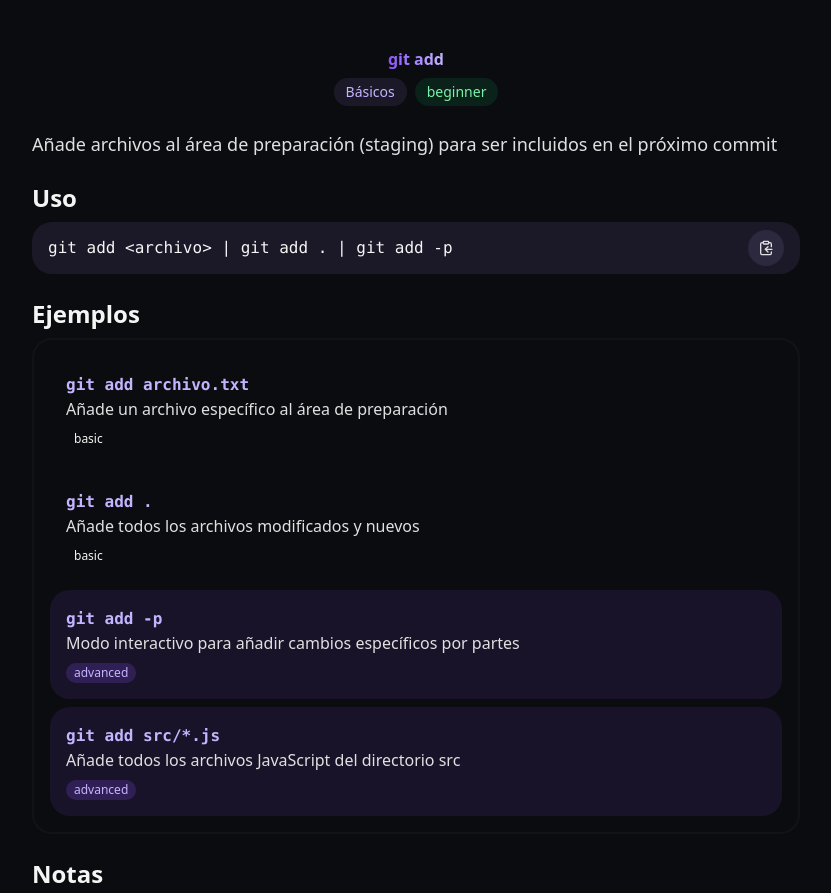
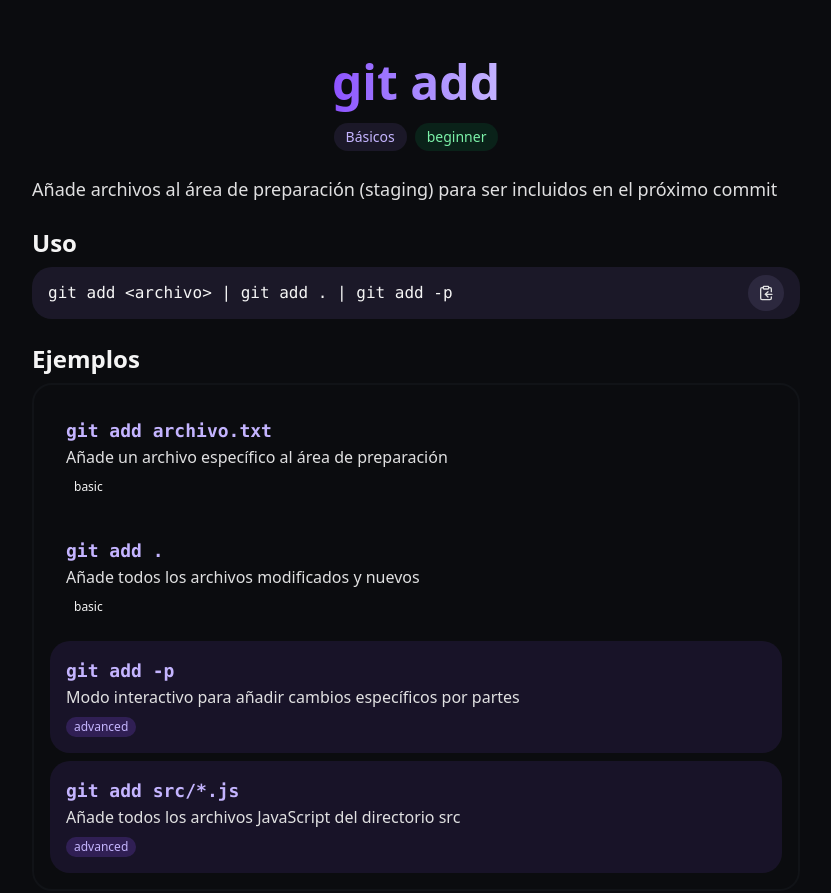
Before and after one commit to Max29xD/git-command, an Astro site: page /command/add in a window 1280 px wide. Shown: the top 893 px of the page, without its empty margins (224-1055 px from the left). Built offline with nearby package versions, Linux system fonts and the light colour scheme; Astro itself is replaced by a stand-in of ours; some packages are replaced by stand-ins of ours; what @shrutibalasa/tailwind-grid-auto-fit would draw is missing.

Commit message:
fix: Adjust text sizing and gradient classes on command page

```diff
--- a/src/pages/command/[...slug].astro
+++ b/src/pages/command/[...slug].astro
@@ -42,7 +42,7 @@ const {
     <article class="prose prose-invert mx-auto max-w-3xl">
       <div class="mb-6 flex flex-col items-center gap-y-2">
         <h1
-          class="~text-5xl/6xl bg-gradient-to-r from-violet-500 to-violet-300 bg-clip-text text-center !leading-[1.4] font-bold text-transparent"
+          class="text-5xl bg-gradient-to-r from-violet-500 to-violet-300 bg-clip-text text-center !leading-[1.4] font-bold text-transparent"
           transition:name={command}
         >
           {command}
@@ -96,7 +96,7 @@ const {
                     'bg-violet-400/10': level?.toString() === 'intermediate'
                   })}
                 >
-                  <code class={cn('~text-lg/xl font-bold text-violet-300')}>
+                  <code class={cn('text-lg font-bold text-violet-300')}>
                     {cmd}
                   </code>
                   <p class="text-silver-100">{desc}</p>
--- a/src/pages/index.astro
+++ b/src/pages/index.astro
@@ -34,7 +34,7 @@ const filteredCommands = commandFiles.filter(
       </span>
     </h1>
     <p
-      class="animate-gradient ~text-xl/2xl mb-12 bg-[linear-gradient(90deg,hsl(259,89%,66%),hsl(0,0%,98%),hsl(259,89%,66%))] bg-[length:200%_auto] bg-clip-text text-center text-transparent"
+      class="animate-gradient mb-12 bg-[linear-gradient(90deg,hsl(259,89%,66%),hsl(0,0%,98%),hsl(259,89%,66%))] bg-[length:200%_auto] bg-clip-text text-center text-xl text-transparent"
     >
       Una guía interactiva de los comandos más útiles de Git
     </p>
```
